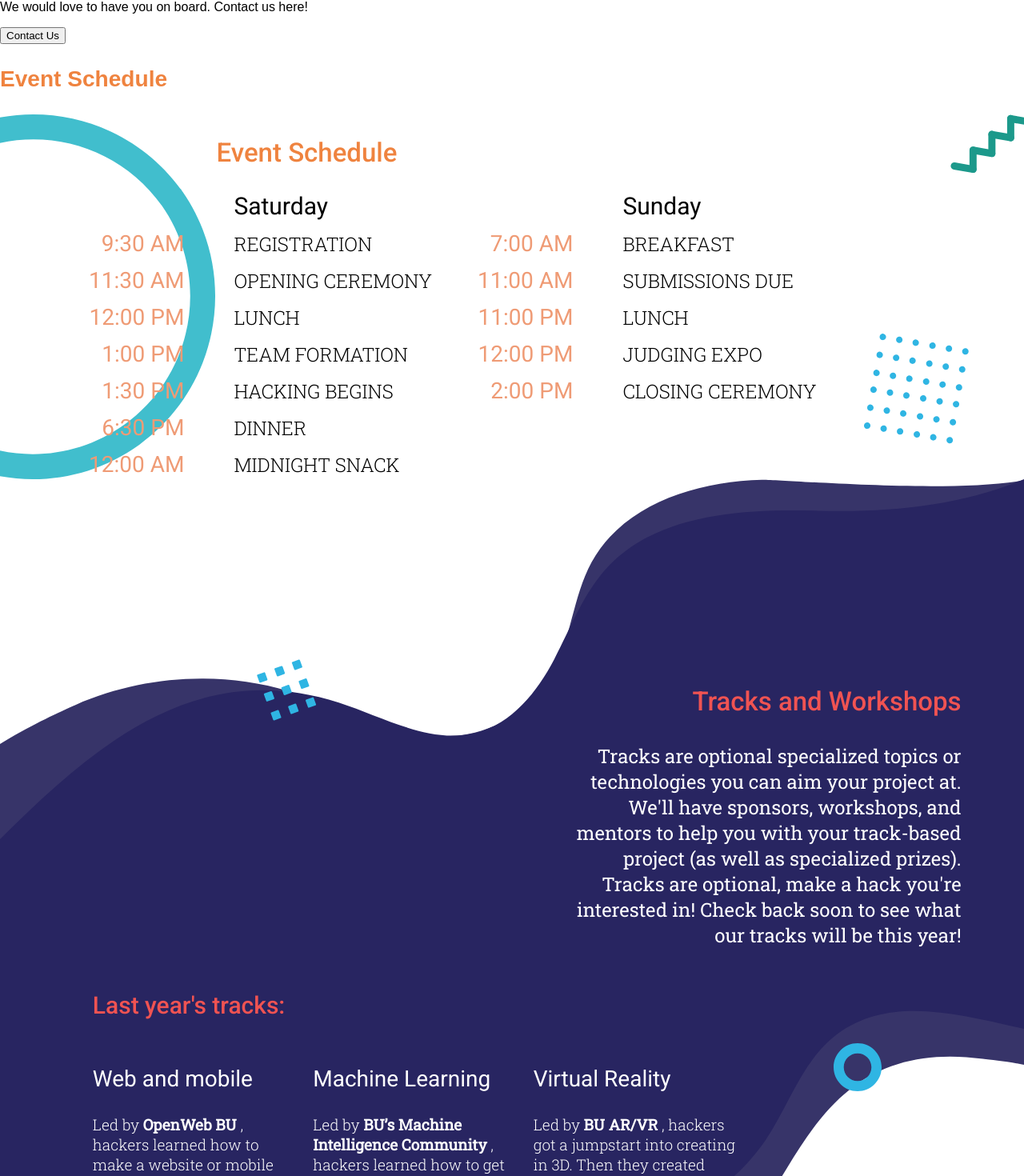
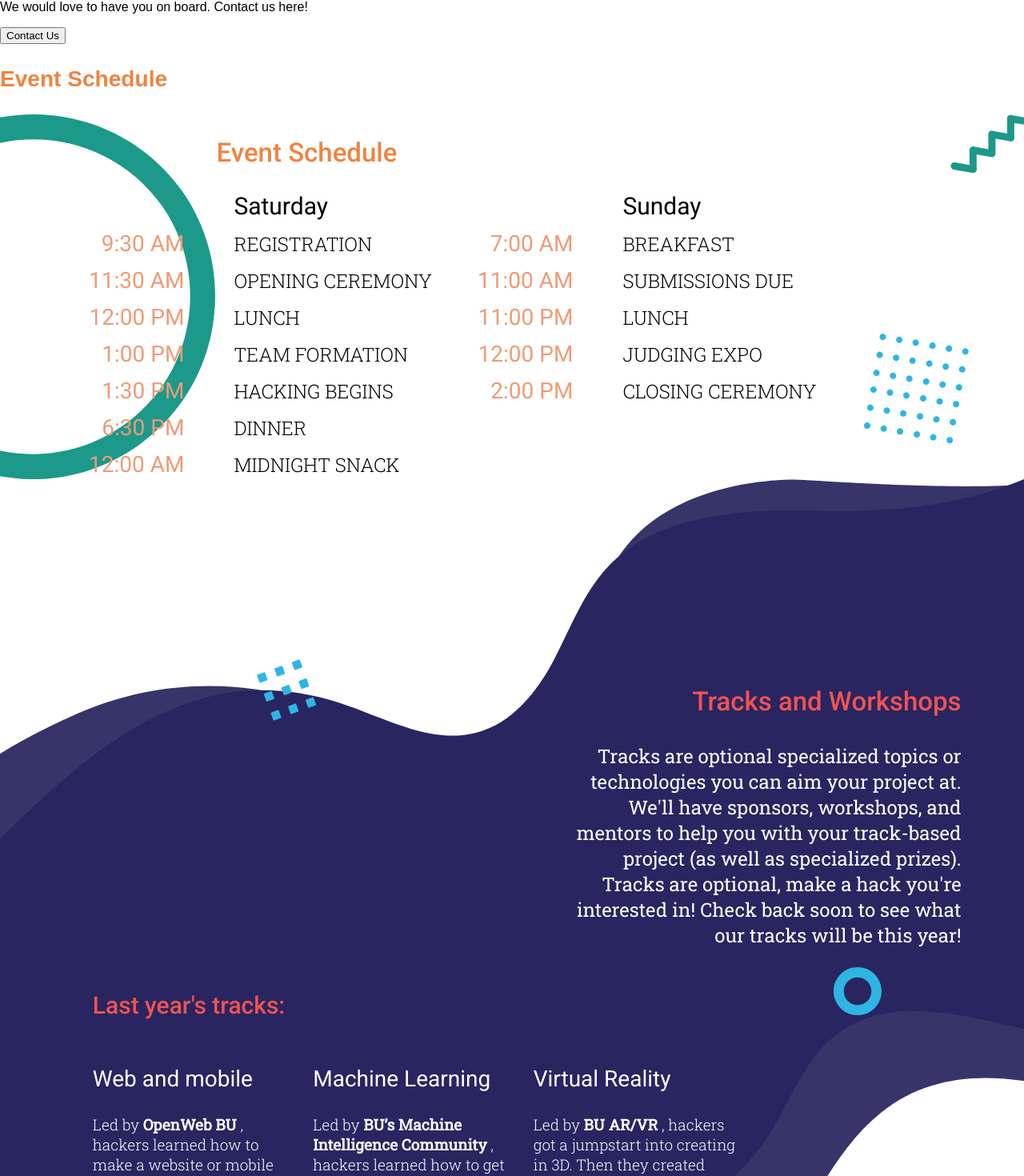
Before and after one commit to sarah256/beta, a React app: page / in a window 1280 px wide. Shown: the part 854-2324 px from the top of the page at 80% size. Built offline with nearby package versions, Linux system fonts and the light colour scheme.

Commit message:
edit background img for tracks in smaller screens

```diff
--- a/src/components/EventSchedule/EventSchedule.js
+++ b/src/components/EventSchedule/EventSchedule.js
@@ -4,7 +4,7 @@ import styled from "styled-components";
 import { Grid, Row, Col } from "react-flexbox-grid";
 
 import gridBlue from "./../../assets/Grids/Dot_Grid_Blue.svg";
-import circleBlue1 from "./assets/Thin circle blue 1.svg";
+import circleGreen from "./../../assets/Circles/Half_Circle_Green.svg";
 import zigzag from "./../../assets/ZigZags/Line_Green2.svg";
 
 const eventsSat = [
@@ -49,7 +49,7 @@ class EventSchedule extends Component {
               lg={1}
               style={{ display: "flex" }}
             >
-              <img src={circleBlue1} />
+              <img src={circleGreen} />
             </Col>
             <Col md={11} lg={9}>
               <EventScheduleTitle> Event Schedule </EventScheduleTitle>
--- a/src/components/TracksAndWorkshops/TracksAndWorkshops.js
+++ b/src/components/TracksAndWorkshops/TracksAndWorkshops.js
@@ -58,10 +58,10 @@ export class TracksAndWorkshops extends Component {
         <Grid fluid>
           <Row1>
             <Row>
-              <Col sm={12} md={7} align="center">
+              <Col md={12} lg={7} align="center">
                 <img src={gridBlue} />
               </Col>
-              <Col sm={12} md={5} align="right">
+              <Col md={12} lg={5} align="right">
                 <TracksTitle> Tracks and Workshops </TracksTitle>
                 <TracksBody>
                   Tracks are optional specialized topics or technologies you can
@@ -75,16 +75,23 @@ export class TracksAndWorkshops extends Component {
             </Row>
           </Row1>
           <Row2>
-            <LastYear> Last year&apos;s tracks: </LastYear>
             <Row>
-              <Col sm={12} md={3}>
+              <Col md={6} lg={9}>
+                <LastYear> Last year&apos;s tracks: </LastYear>
+              </Col>
+              <Col md={6} lg={3} align="center">
+                <img src={circleBlue} />
+              </Col>
+            </Row>
+            <Row>
+              <Col md={12} lg={3}>
                 <TrackName> Web and mobile </TrackName>
                 <TracksCopy>
                   Led by <b> OpenWeb BU </b>, hackers learned how to make a
                   website or mobile app from the ground up.
                 </TracksCopy>
               </Col>
-              <Col sm={12} md={3}>
+              <Col md={12} lg={3}>
                 <TrackName> Machine Learning </TrackName>
                 <TracksCopy>
                   Led by <b> BU’s Machine Intelligence Community </b>, hackers
@@ -92,16 +99,13 @@ export class TracksAndWorkshops extends Component {
                   and moved on to more advanced topics.
                 </TracksCopy>
               </Col>
-              <Col sm={12} md={3}>
+              <Col md={12} lg={3}>
                 <TrackName> Virtual Reality </TrackName>
                 <TracksCopy>
                   Led by <b> BU AR/VR </b>, hackers got a jumpstart into
                   creating in 3D. Then they created hacks on the Oculus Rifts we
                   made available to them.
                 </TracksCopy>
-              </Col>
-              <Col sm={12} md={3} align="center">
-                <img src={circleBlue} />
               </Col>
             </Row>
           </Row2>
--- a/src/index.css
+++ b/src/index.css
@@ -64,7 +64,7 @@ body {
 .TracksAndWorkshops {
   background:
       url("assets/Waves/Mid_Curve1.svg") no-repeat,
-      url("assets/Waves/Mid_Curve2.svg") no-repeat;
+      url("assets/Waves/Mid_Curve2.svg") repeat;
   display:flex;
-  background-size: contain;
+  background-size: contain, cover;
 }
```
Also changed, not shown: src/components/EventSchedule/assets/Thin circle blue 1.svg (deleted), src/components/EventSchedule/assets/dot grid green 1.svg (deleted).
